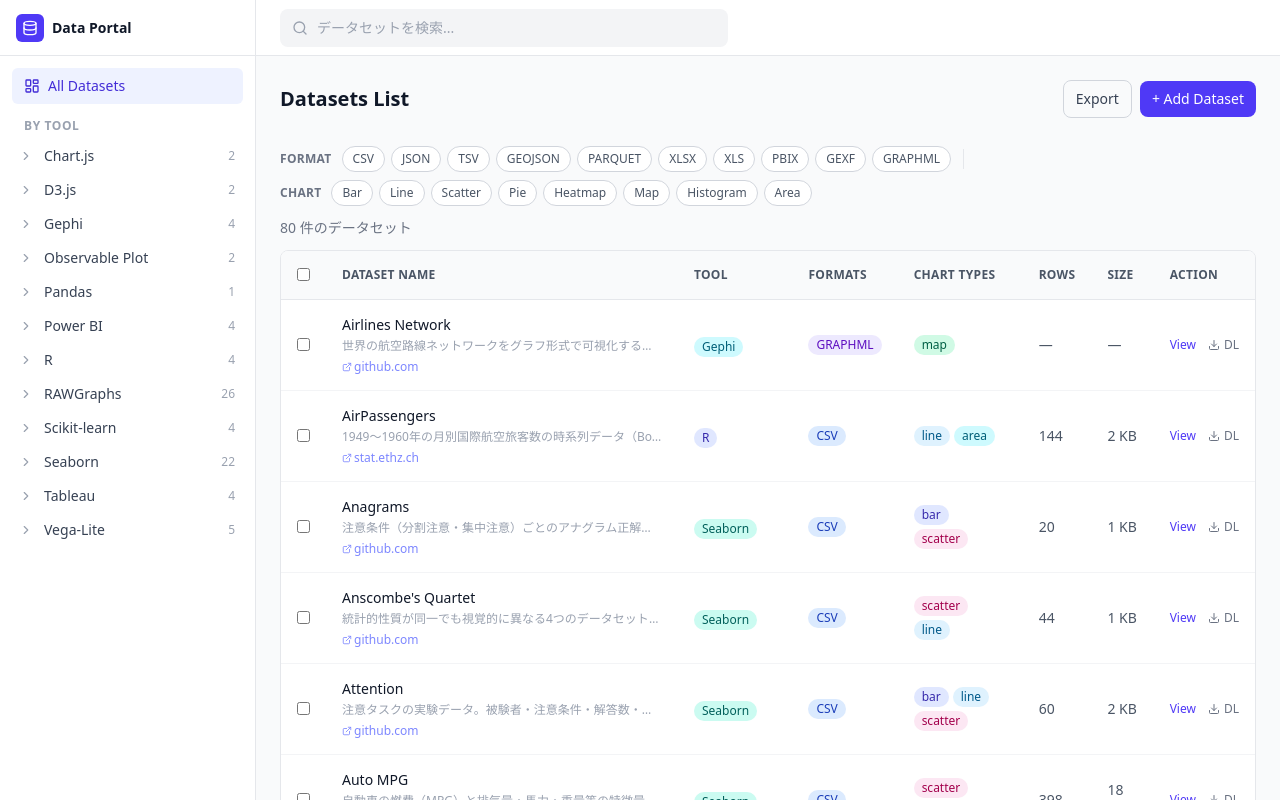
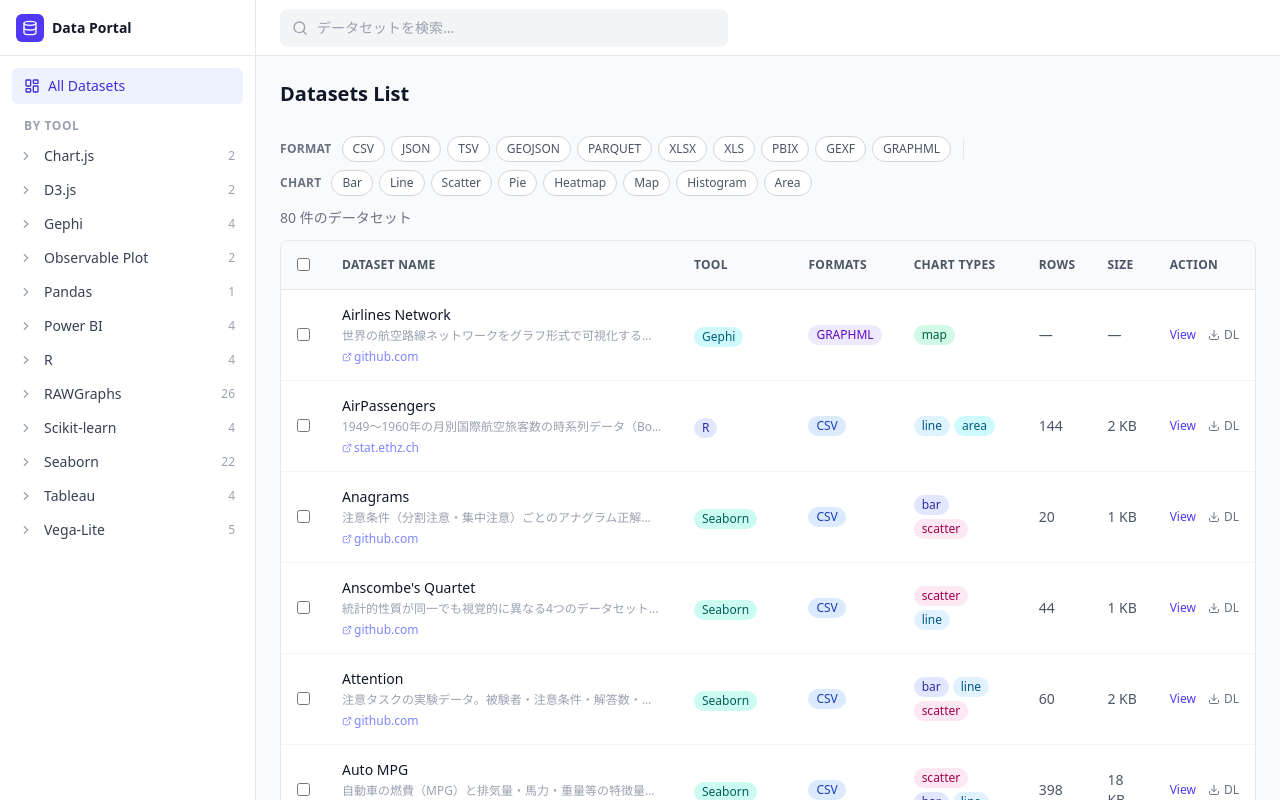
Before and after one commit to data-visualization-lectures/example-data-portal, a Next.js app: page / in a window 1280 px wide. Built offline with nearby package versions, Linux system fonts and the light colour scheme.

Commit message:
feat: show admin actions only when admin=true

```diff
--- a/components/datasets/DatasetsBrowser.tsx
+++ b/components/datasets/DatasetsBrowser.tsx
@@ -18,6 +18,7 @@
 
   const formatParam = params.getAll("format");
   const chartParam = params.getAll("chart");
+  const isAdmin = params.get("admin") === "true";
 
   const state: Partial<FilterState> = {
     query: params.get("query") ?? "",
@@ -63,6 +64,7 @@
             </a>
           )}
         </div>
+        {isAdmin && (
           <div className="flex items-center gap-2 w-full sm:w-auto">
             <button className="flex-1 sm:flex-none justify-center flex items-center gap-1.5 px-3 py-2 text-sm border border-gray-300 rounded-lg hover:bg-gray-50 text-gray-700 transition-colors">
               Export
@@ -71,6 +73,7 @@
               + Add Dataset
             </button>
           </div>
+        )}
       </div>
 
       <FilterBar />
```
Lines whose indentation alone changed are shown as unchanged.
